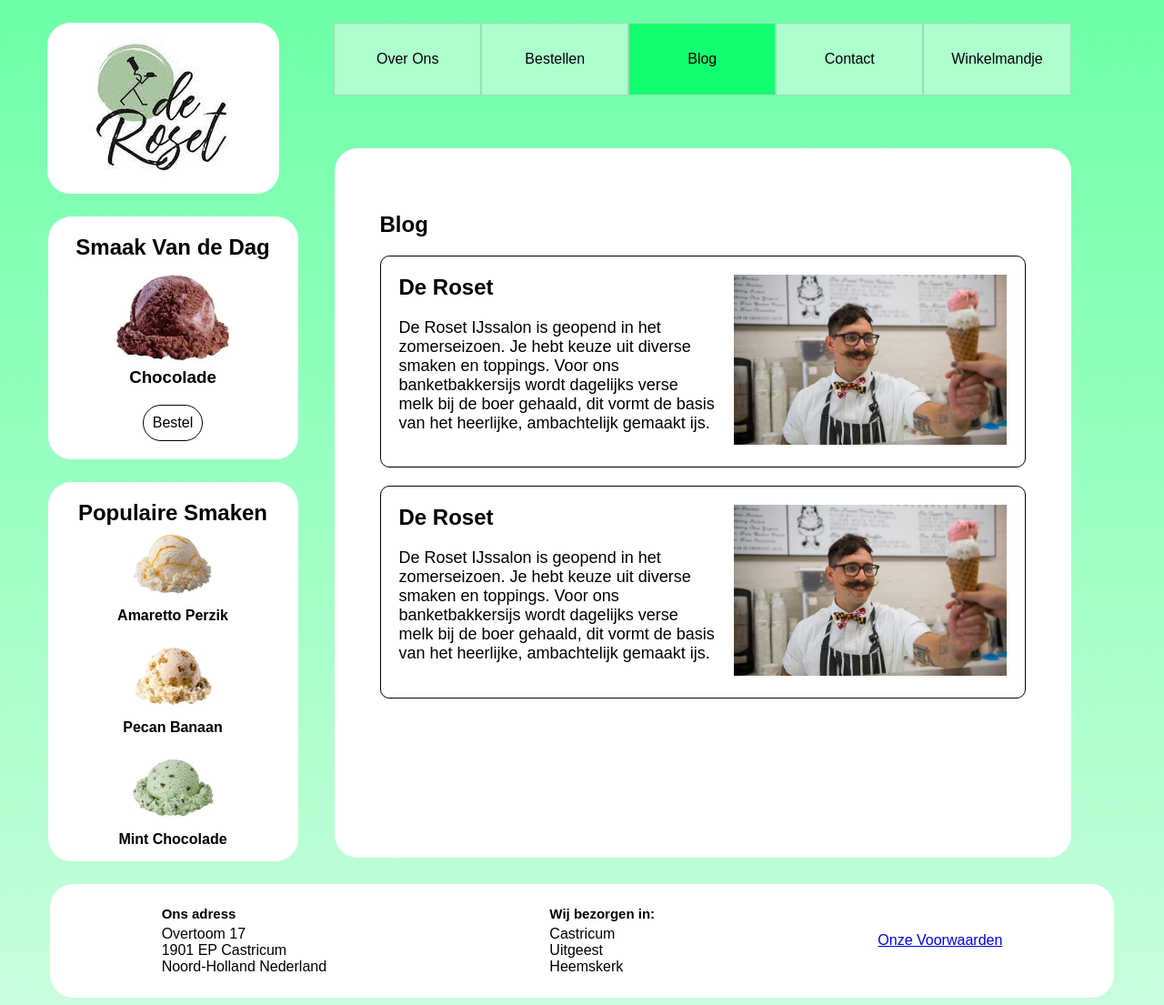
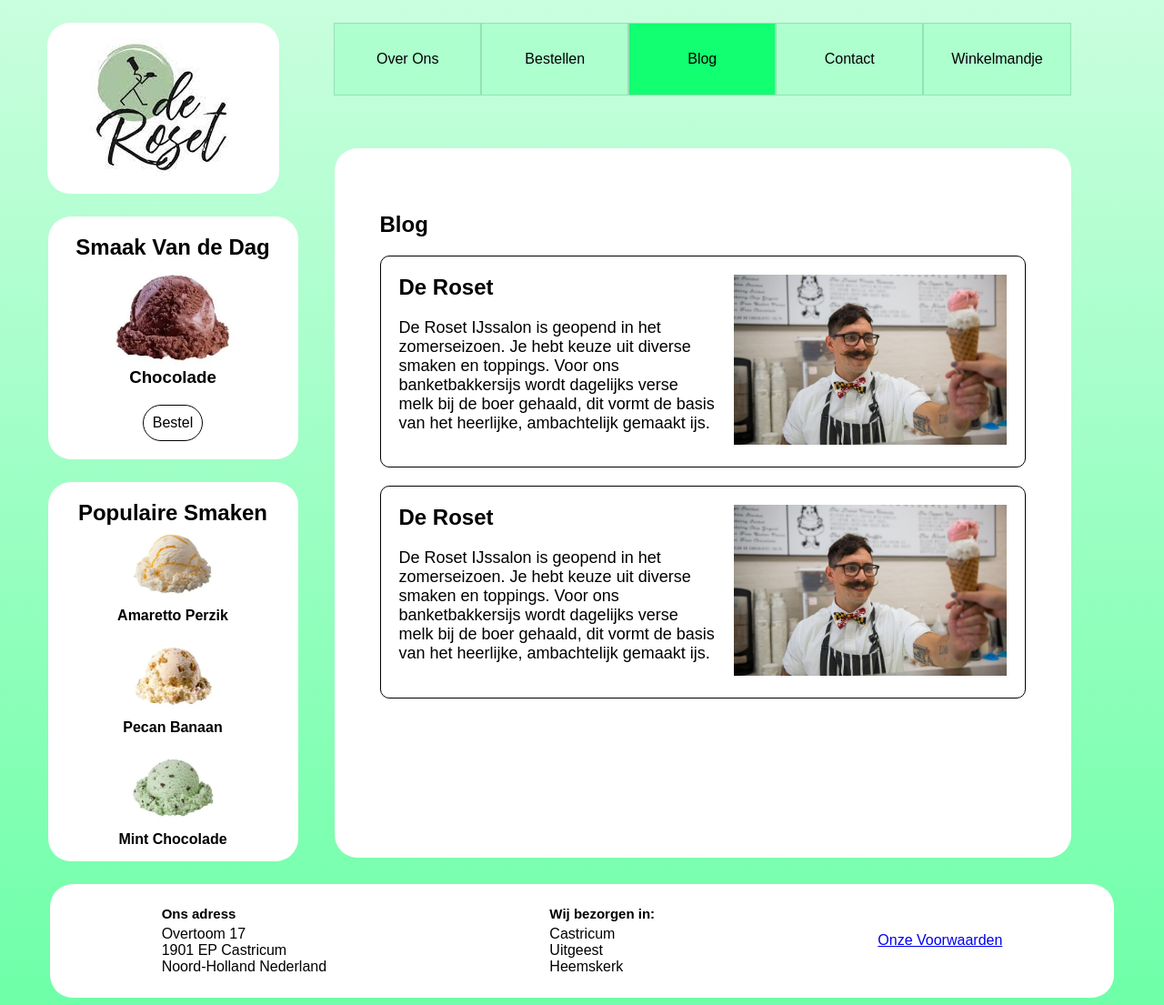
Before and after one commit to dennisdalmolen/de-roset, a PHP site: page /blog.php in a window 1280 px wide. Shown: the whole page at 91% size. Run offline with PHP 8.4, Linux system fonts and the light colour scheme.

Commit message:
Style Changes

```diff
--- a/style.css
+++ b/style.css
@@ -1,5 +1,5 @@
 body {
-    background-image: linear-gradient(to bottom, #6effa8, #c9fede);
+    background-image: linear-gradient(to top, #6effa8, #c9fede);
     font-family: Arial, Helvetica, sans-serif;
 }
 
```
